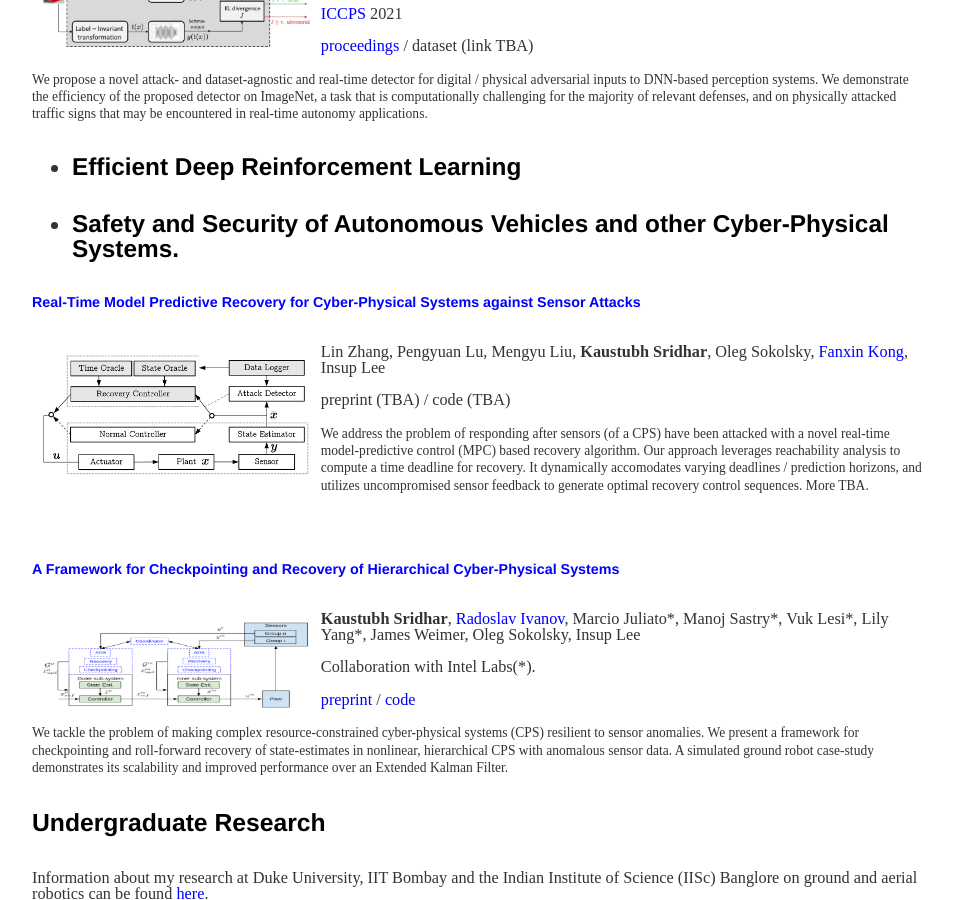
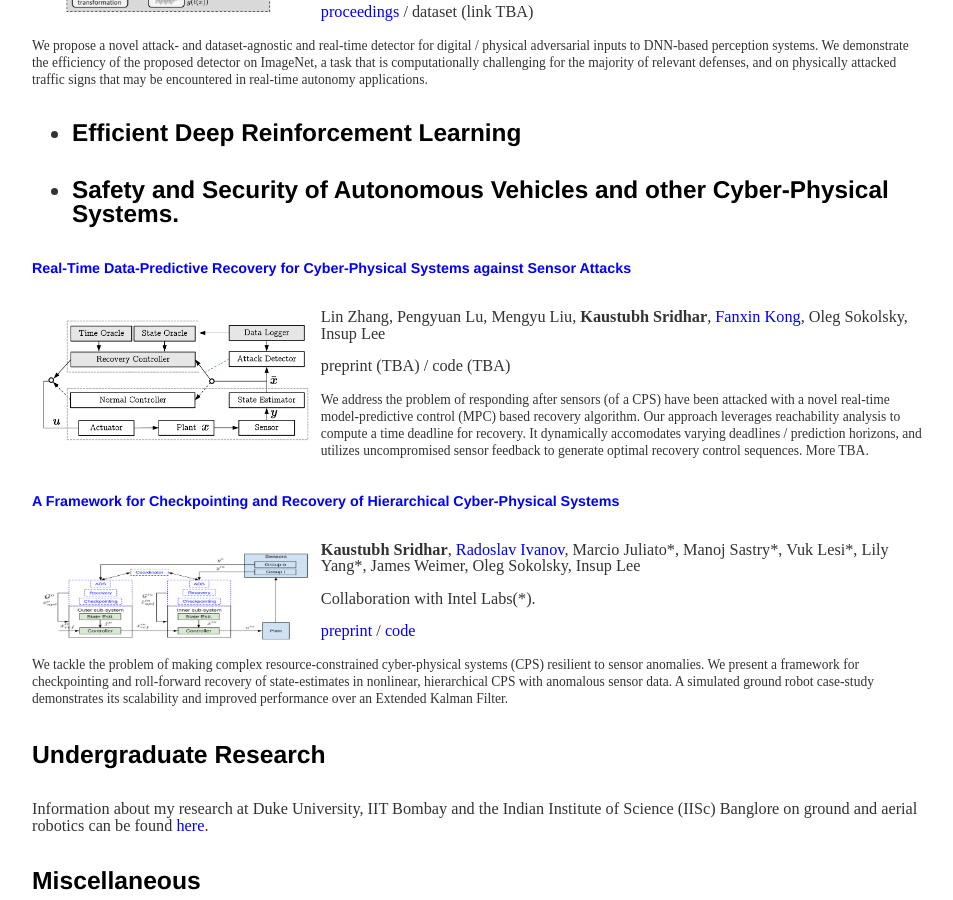
Before and after one commit to kaustubhsridhar/kaustubhsridhar_old.github.io, a Jekyll site: the page built from index.html, in a window 1280 px wide and 900 px high, scrolled down 949 px. Shown: the whole window, without its empty margins (160-1113 px from the left). Built offline with Jekyll 4.4.1, drawn with Linux system fonts in a browser that asks for light colours.

Commit message:
Update index.html

```diff
--- a/index.html
+++ b/index.html
@@ -28,7 +28,7 @@ title: Welcome To My Homepage
 	<p><small>Improving adversarial robustness of neural networks remains a major challenge. Fundamentally, training a neural network via gradient descent is a parameter estimation problem. In adaptive control, maintaining persistency of excitation (PoE) is integral to ensuring convergence of parameter estimates in dynamical systems to their true values. We show that parameter estimation with gradient descent can be modeled as a sampling of an adaptive linear time-varying continuous system. Leveraging this model, and with inspiration from Model-Reference Adaptive Control (MRAC), we prove a sufficient condition to constrain gradient descent updates to reference persistently excited trajectories converging to the true parameters. The sufficient condition is achieved when the learning rate is less than the inverse of the Lipschitz constant of the gradient of loss function. We provide an efficient technique for estimating the corresponding Lipschitz constant in practice using extreme value theory. Our experimental results in both standard and adversarial training illustrate that networks trained with the PoE-motivated learning rate schedule have similar clean accuracy but are significantly more robust to adversarial attacks than models trained using current state-of-the-art heuristics.
 		</small></p>
 
-	<br>
+	<!--<br>-->
 	<h6><a id="VisionGuard"><a href="https://dl.acm.org/doi/abs/10.1145/3450267.3450535">Real-Time detectors for Digital and Physical Adversarial Inputs to Perception Systems</a></a></h6>
 	<img src="/images/visionguard.png" alt="visionguard" align="left" style="width:30%; padding: 10px;" class="img_rect">
 	<p><a href="https://sites.google.com/view/kantaros/">Yiannis Kantaros</a>, Taylor Carpenter, <b>Kaustubh Sridhar</b>, Yahan Yang, Insup Lee, James Weimer</p>
@@ -45,13 +45,13 @@ title: Welcome To My Homepage
 		<li><a id="CPS">Safety and Security of Autonomous Vehicles and other Cyber-Physical Systems.</a></li>
 	</ul></h5>
 
-	<h6><a id="MPCRecovery"><a href="">Real-Time Model Predictive Recovery for Cyber-Physical Systems against Sensor Attacks</a></a></h6>
+	<h6><a id="MPCRecovery"><a href="">Real-Time Data-Predictive Recovery for Cyber-Physical Systems against Sensor Attacks</a></a></h6>
 	<img src="/images/mpc.png" alt="mpc" align="left" style="width:30%; padding: 10px;" class="img_rect">
-	<p>Lin Zhang, Pengyuan Lu, Mengyu Liu, <b>Kaustubh Sridhar</b>, Oleg Sokolsky, <a href="https://sites.google.com/site/fanxink/">Fanxin Kong</a>, Insup Lee</p>
+	<p>Lin Zhang, Pengyuan Lu, Mengyu Liu, <b>Kaustubh Sridhar</b>, <a href="https://sites.google.com/site/fanxink/">Fanxin Kong</a>, Oleg Sokolsky, Insup Lee</p>
 	<p>preprint (TBA) / code (TBA)</p>
 	<p><small>We address the problem of responding after sensors (of a CPS) have been attacked with a novel real-time model-predictive control (MPC) based recovery algorithm. Our approach leverages reachability analysis to compute a time deadline for recovery. It dynamically accomodates varying deadlines / prediction horizons, and utilizes uncompromised sensor feedback to generate optimal recovery control sequences. More TBA.</small></p>
 
-	<br>
+	<!--<br>-->
 	<h6><a id="Checkpointing"><a href="https://drive.google.com/file/d/1s9rYpJYRZ7UUR3u5IDfulorgpkcPfmll/view">A Framework for Checkpointing and Recovery of Hierarchical Cyber-Physical Systems</a></a></h6>
 	<img src="/images/framework_wide.png" alt="framework" align="left" style="width:30%; padding: 10px;" class="img_rect">
 	<p><b>Kaustubh Sridhar</b>, <a href="https://www.seas.upenn.edu/~rivanov/">Radoslav Ivanov</a>, Marcio Juliato*, Manoj Sastry*, Vuk Lesi*, Lily Yang*, James Weimer, Oleg Sokolsky, Insup Lee</p>
```
